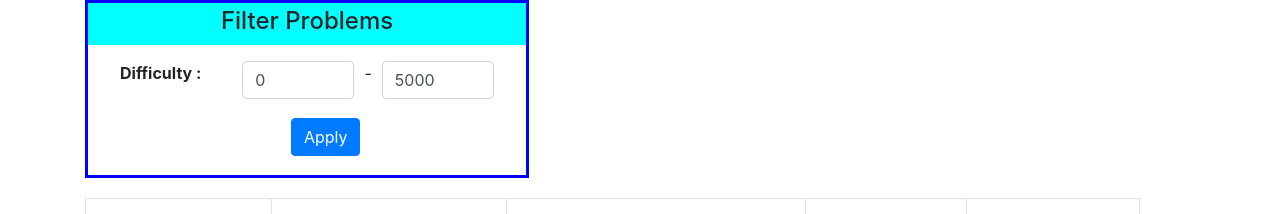
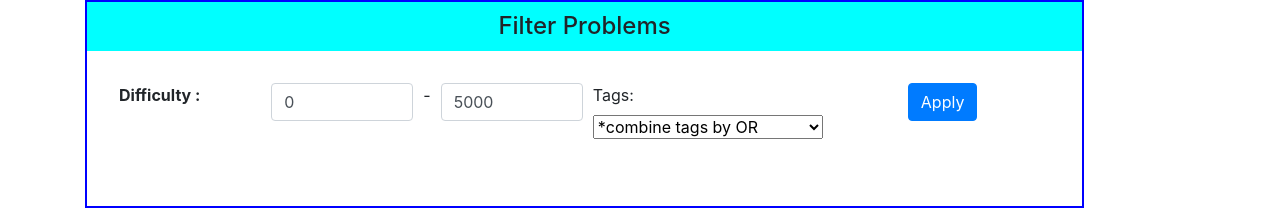
Before and after one commit to Coding-Club-JNTUHCEH/CC_coding_practice, a Django app: page /dasboard in a window 1280 px wide. Shown: the part 76-290 px from the top of the page. Run offline with Django 3.2, Linux system fonts and the light colour scheme; a user stored in the database is signed in; data that the repository does not hold is empty; some libraries are stand-ins or nearby versions.

Commit message:
added tags

```diff
--- a/coding_site/index/static/dashboard.css
+++ b/coding_site/index/static/dashboard.css
@@ -5,9 +5,10 @@
 }
 
 .filterBox {
-    width: 40%;
+    width: 90%;
+    height: 13rem;
     border-color: blue;
-    border-width: 3px;
+    border-width: 2px;
     border-style: solid;
     margin-bottom: 20px;
 }
@@ -22,5 +23,5 @@
 .rangeBox {
     padding-left: 2rem;
     padding-right: 2rem;
-    padding-top: 1rem;
+    padding-top: 2rem;
 }
--- a/coding_site/index/templates/base.html
+++ b/coding_site/index/templates/base.html
@@ -1,16 +1,22 @@
-
 <!DOCTYPE html>
 {% load static %}
+
 <head>
     <title>CC JNTUHCEH</title>
-        <link rel="stylesheet" href="https://maxcdn.bootstrapcdn.com/bootstrap/4.0.0/css/bootstrap.min.css" integrity="sha384-Gn5384xqQ1aoWXA+058RXPxPg6fy4IWvTNh0E263XmFcJlSAwiGgFAW/dAiS6JXm" crossorigin="anonymous">
-
+    <link rel="stylesheet" href="https://maxcdn.bootstrapcdn.com/bootstrap/4.0.0/css/bootstrap.min.css"
+        integrity="sha384-Gn5384xqQ1aoWXA+058RXPxPg6fy4IWvTNh0E263XmFcJlSAwiGgFAW/dAiS6JXm" crossorigin="anonymous">
+    <script src="https://ajax.googleapis.com/ajax/libs/jquery/3.5.1/jquery.min.js"></script>
+    <!-- JavaScript Bundle with Popper -->
+    <script src="https://cdn.jsdelivr.net/npm/bootstrap@5.0.1/dist/js/bootstrap.bundle.min.js"
+        integrity="sha384-gtEjrD/SeCtmISkJkNUaaKMoLD0//ElJ19smozuHV6z3Iehds+3Ulb9Bn9Plx0x4"
+        crossorigin="anonymous"></script>
 </head>
 
 <body>
     <nav class="navbar navbar-expand-lg navbar-light bg-light">
         <a class="navbar-brand" href="{% url 'dashboard' %}">
-            <img src="{% static 'imgs/jntuhlogo.png' %}" width="50" height="50" class="d-inline-block align-top" alt="jntuh logo">
+            <img src="{% static 'imgs/jntuhlogo.png' %}" width="50" height="50" class="d-inline-block align-top"
+                alt="jntuh logo">
             <p style="display: inline; font-size: 2vw;">Coding Club</p>
         </a>
         <ul class="navbar-nav mr-auto">
@@ -25,12 +31,15 @@
             </li>
         </ul>
 
-            <form class="form-inline my-2 my-lg-0" method="POST" action = "{% url 'profile' %}">
+        <form class="form-inline my-2 my-lg-0" method="POST" action="{% url 'profile' %}">
             {% csrf_token %}
-                <input class="form-control mr-sm-2" type="text" placeholder="User" id = "username" name = "username" aria-label="Search">
-                <button class="btn btn-outline-success my-2 my-sm-0" type="submit" >Search</button>
+            <input class="form-control mr-sm-2" type="text" placeholder="User" id="username" name="username"
+                aria-label="Search">
+            <button class="btn btn-outline-success my-2 my-sm-0" type="submit">Search</button>
         </form>
     </nav>
     {% block content %}
     {% endblock %}
+
+
 </body>
--- a/coding_site/index/templates/dashboard.html
+++ b/coding_site/index/templates/dashboard.html
@@ -2,30 +2,97 @@
 
 {% load static %}
 {% block content %}
-    <link rel="stylesheet" href="{% static 'dashboard.css' %}">
-    <div class = "container">
+<link rel="stylesheet" href="{% static 'dashboard.css' %}?{% now 'U' %}">
+<div class="container">
     <div class="filterBox">
-            <div class = "FilterHeading">
+        <div class="FilterHeading">
             <h4 style="text-align: center;"> Filter Problems</h4>
         </div>
-            <div class = "rangeBox">
-            <form method="POST" action="">
+        <div class="rangeBox">
+            <form method="POST" action="" id="form">
                 {% csrf_token %}
                 <div class="form-row">
                     <div class="col">
                         <b>Difficulty :</b>
                     </div>
                     <div class="col">
-                        <input type="number" class="form-control" placeholder="Min" name = "minPts" value="0">
+                        <input type="number" class="form-control" placeholder="Min" name="minPts" value="0">
                     </div>
                     <div class="col" style="max-width: fit-content;"> - </div>
                     <div class="col">
-                        <input type="number" class="form-control" placeholder="Max" name = "maxPts" value="5000">
+                        <input type="number" class="form-control" placeholder="Max" name="maxPts" value="5000">
+                    </div>
+                    <div class="col">
+                        <label for="tags">Tags:</label>
+                        <select name="tags" form="form">
+
+                            <option value="combine-tags-by-or" title="*combine tags by OR">*combine tags by OR</option>
+                            <option value="2-sat" title="2-satisfiability">2-sat</option>
+                            <option value="binary search" title="Binary search">binary search</option>
+                            <option value="bitmasks" title="Bitmasks">bitmasks</option>
+                            <option value="brute force" title="Brute force">brute force</option>
+                            <option value="chinese remainder theorem" title="Сhinese remainder theorem">chinese
+                                remainder theorem</option>
+                            <option value="combinatorics" title="Combinatorics">combinatorics</option>
+                            <option value="constructive algorithms" title="Constructive algorithms">constructive
+                                algorithms</option>
+                            <option value="data structures"
+                                title="Heaps, binary search trees, segment trees, hash tables, etc">data structures
+                            </option>
+                            <option value="dfs and similar" title="Dfs and similar">dfs and similar</option>
+                            <option value="divide and conquer" title="Divide and Conquer">divide and conquer</option>
+                            <option value="dp" title="Dynamic programming">dp</option>
+                            <option value="dsu" title="Disjoint set union">dsu</option>
+                            <option value="expression parsing" title="Parsing expression grammar">expression parsing
+                            </option>
+                            <option value="fft" title="Fast Fourier transform">fft</option>
+                            <option value="flows" title="Graph network flows">flows</option>
+                            <option value="games" title="Games, Sprague–Grundy theorem">games</option>
+                            <option value="geometry" title="Geometry, computational geometry">geometry</option>
+                            <option value="graph matchings"
+                                title="Graph matchings, König's theorem, vertex cover of bipartite graph">graph
+                                matchings</option>
+                            <option value="graphs" title="Graphs">graphs</option>
+                            <option value="greedy" title="Greedy algorithms">greedy</option>
+                            <option value="hashing" title="Hashing, hashtables">hashing</option>
+                            <option value="implementation"
+                                title="Implementation problems, programming technics, simulation">implementation
+                            </option>
+                            <option value="interactive" title="Interactive problem">interactive</option>
+                            <option value="math" title="Mathematics including integration, differential equations, etc">
+                                math</option>
+                            <option value="matrices"
+                                title="Matrix multiplication, determinant, Cramer's rule, systems of linear equations">
+                                matrices</option>
+                            <option value="meet-in-the-middle" title="Meet-in-the-middle">meet-in-the-middle</option>
+                            <option value="number theory" title="Number theory: Euler function, GCD, divisibility, etc">
+                                number theory</option>
+                            <option value="probabilities"
+                                title="Probabilities, expected values, statistics, random variables, etc">probabilities
+                            </option>
+                            <option value="schedules" title="Scheduling Algorithms">schedules</option>
+                            <option value="shortest paths" title="Shortest paths on weighted and unweighted graphs">
+                                shortest paths</option>
+                            <option value="sortings" title="Sortings, orderings">sortings</option>
+                            <option value="string suffix structures"
+                                title="Suffix arrays, suffix trees, suffix automatas, etc">string suffix structures
+                            </option>
+                            <option value="strings"
+                                title="Prefix- and Z-functions, suffix structures, Knuth–Morris–Pratt algorithm, etc">
+                                strings</option>
+                            <option value="ternary search" title="Ternary search">ternary search</option>
+                            <option value="trees" title="Trees">trees</option>
+                            <option value="two pointers" title="Two pointers">two pointers</option>
+                        </select>
+                    </div>
+
+
+
+                    <div class="col" style=" padding-left: 5rem;">
+                        <button type="submit" class="btn btn-primary fivePercentMargin">Apply</button>
                     </div>
                 </div>
-                    <div class = "col" style="text-align: center; margin: 5%;">
-                        <button type="submit" class="btn btn-primary fivePercentMargin">Apply</button>
-                    </div>
+
             </form>
         </div>
 
--- a/coding_site/index/views.py
+++ b/coding_site/index/views.py
@@ -3,28 +3,27 @@ import requests
 from django.contrib.auth.decorators import login_required
 
 # Create your views here.
+
+
 @login_required
 def dashboard_view(request):
 
-    if(request.method=="POST"):
+    if(request.method == "POST"):
         min_rating = int(request.POST.get("minPts"))
         max_rating = int(request.POST.get("maxPts"))
-        problemSet = fetchProblems(min = min_rating, max = max_rating, filter = True)
+        tags = str(request.POST.get("tags"))
+        problemSet = fetchProblems(
+            min=min_rating, max=max_rating, tag=tags, filter=True)
 
     else:
         problemSet = fetchProblems()
 
-    context = {"problems" : problemSet}
+    context = {"problems": problemSet}
 
-    return render(request,"dashboard.html",context=context)
+    return render(request, "dashboard.html", context=context)
 
 
-
-
-
-
-
-def fetchProblems(min = 0, max = 5000, filter = False):
+def fetchProblems(min=0, max=5000, tag="", filter=False):
     url = 'https://codeforces.com/api/problemset.problems'
     data = requests.get(url)
     JSONdata = data.json()
@@ -35,21 +34,31 @@ def fetchProblems(min = 0, max = 5000, filter = False):
 
     for problem in JSONdata['result']['problems']:
         p = ExtractProblem(problem)
-        if( not filter or ( p['rating']>=min and p['rating']<=max ) ):
+        if(not filter or (p['rating'] >= min and p['rating'] <= max) and tag in p['tags']):
             problemSet.append(p)
 
     return problemSet
 
+
 def ExtractProblem(problem):
-    if 'rating' in problem:
+    if 'rating' in problem and 'tags' in problem:
         rating = problem["rating"]
+        tags = problem["tags"]
+    elif 'rating' in problem:
+        rating = problem["rating"]
+        tags = ""
+    elif 'tags' in problem:
+        tags = problem["tags"]
+        rating = 0
     else:
         rating = 0
+        tags = ""
 
-    p = {'contestID' : problem["contestId"],
-            'index'  : problem["index"],
-            'name'   : problem["name"],
-            'rating' : rating,
-            'link'   : 'https://codeforces.com/problemset/problem/' + str(problem["contestId"]) + '/' + problem["index"],
-        }
+    p = {'contestID': problem["contestId"],
+         'index': problem["index"],
+         'name': problem["name"],
+         'rating': rating,
+         'tags': tags,
+         'link': 'https://codeforces.com/problemset/problem/' + str(problem["contestId"]) + '/' + problem["index"],
+         }
     return p
```
Also changed, not shown: coding_site/db.sqlite3. Lines whose indentation alone changed are shown as unchanged.
